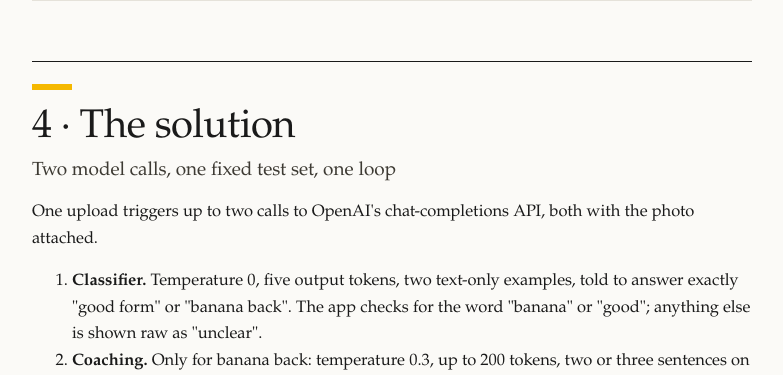
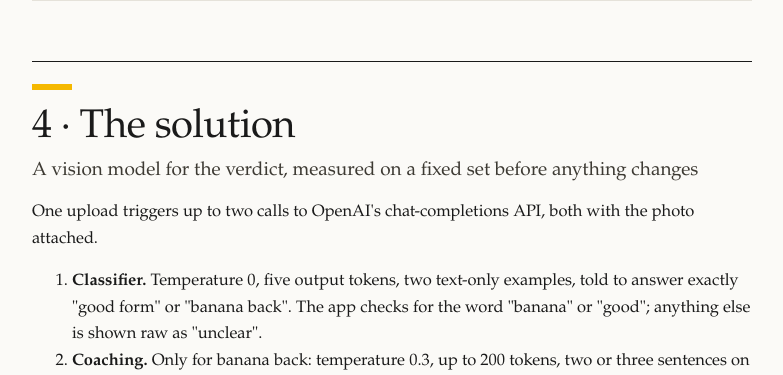
Before and after one commit to shhirl/fixmybanana, a Flask app: page /how-its-built in a window 1280 px wide. Shown: the part 3580-3955 px from the top of the page, without its empty margins (248-1031 px from the left). Run offline with Flask 3, Linux system fonts and the light colour scheme.

Commit message:
how-its-built: solution subtitle states the decision, not the mechanism
Co-Authored-By: Claude Fable 5.1 <noreply@anthropic.com>

```diff
--- a/templates/how_its_built.html
+++ b/templates/how_its_built.html
@@ -153,7 +153,7 @@
 </section>
 
 <section id="solution" class="tri core">
-  <h2><span class="n">4 · The solution</span>Two model calls, one fixed test set, one loop</h2>
+  <h2><span class="n">4 · The solution</span>A vision model for the verdict, measured on a fixed set before anything changes</h2>
   <p>One upload triggers up to two calls to OpenAI's chat-completions API, both with the photo attached.</p>
   <ol>
     <li><b>Classifier.</b> Temperature 0, five output tokens, two text-only examples, told to answer exactly "good form" or "banana back". The app checks for the word "banana" or "good"; anything else is shown raw as "unclear".</li>
```
